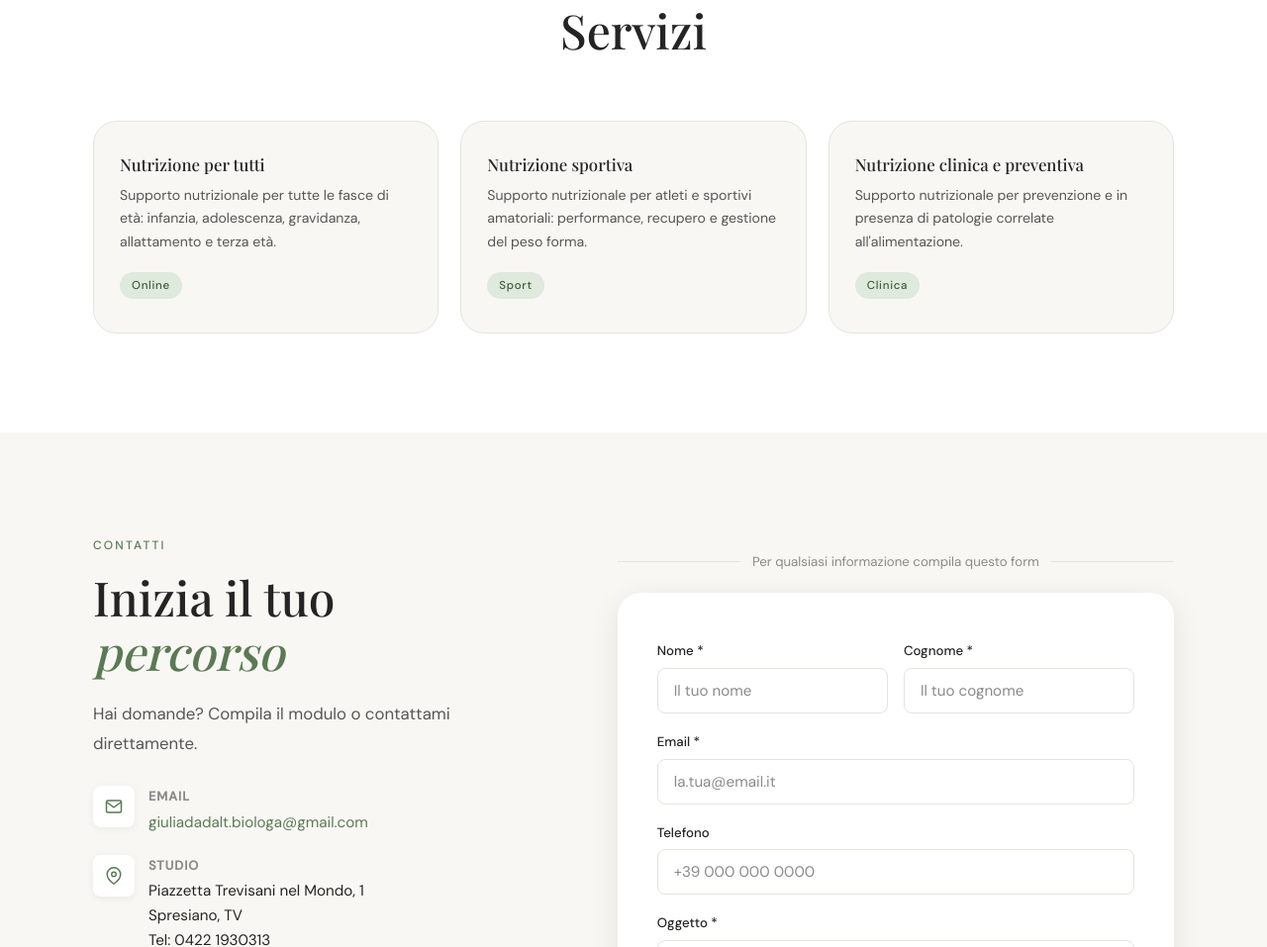
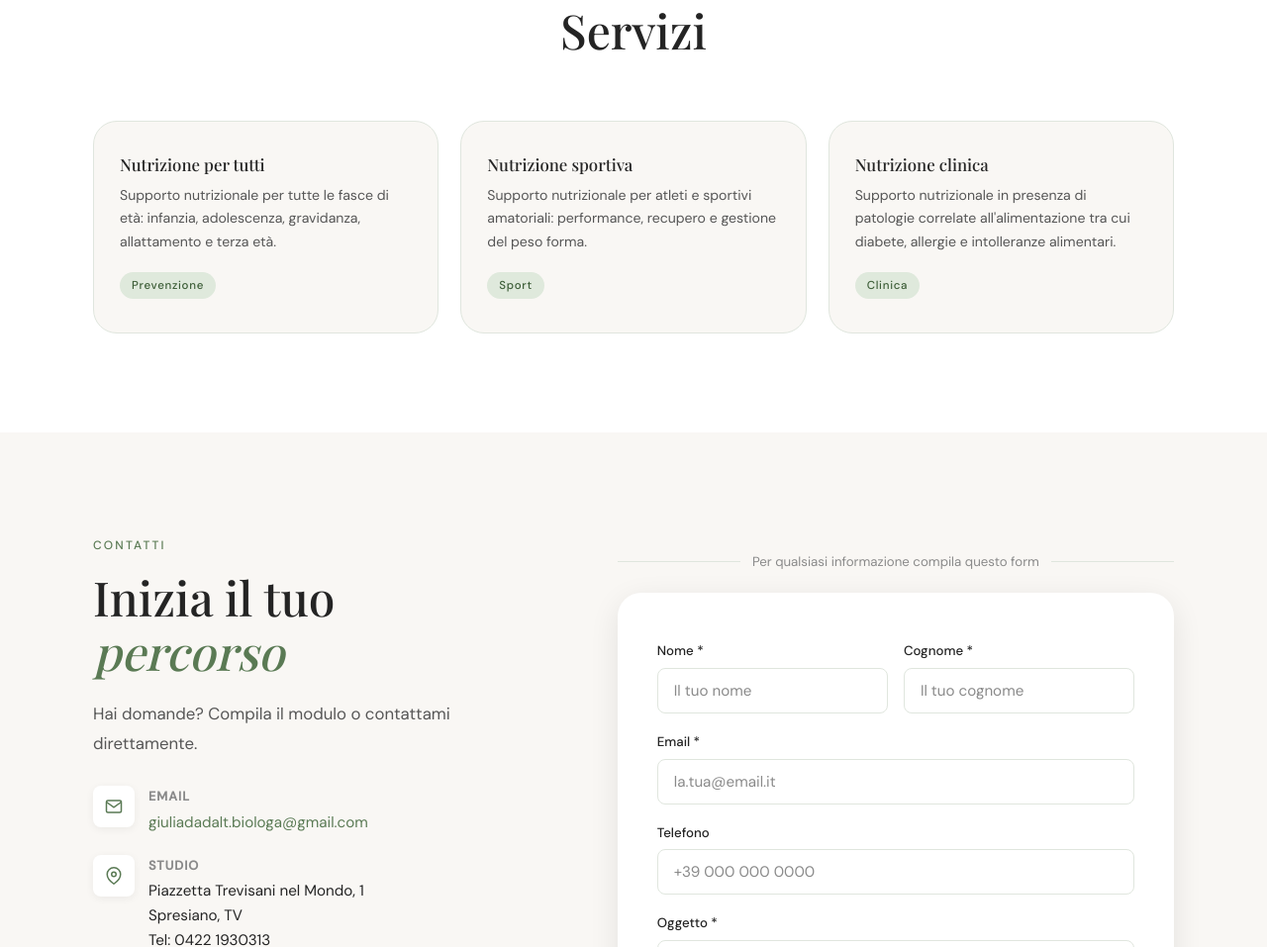
Before and after one commit to ferra12/nutri_landing_page, a plain HTML site: page templates/index.html in a window 1280 px wide. Shown: the part 2657-3614 px from the top of the page at 99% size. Drawn offline with nearby package versions, Linux system fonts and the light colour scheme; a web font is replaced by a local one.

Commit message:
fix testo

```diff
--- a/templates/index.html
+++ b/templates/index.html
@@ -249,7 +249,7 @@
         <div class="servizio-card fade-in delay-1">
           <h3>Nutrizione per tutti</h3>
           <p>Supporto nutrizionale per tutte le fasce di età: infanzia, adolescenza, gravidanza, allattamento e terza età.</p>
-          <span class="servizio-tag">Online</span>
+          <span class="servizio-tag">Prevenzione</span>
         </div>
 
         <div class="servizio-card fade-in delay-2">
@@ -259,8 +259,8 @@
         </div>
 
         <div class="servizio-card fade-in delay-3">
-          <h3>Nutrizione clinica e preventiva</h3>
-          <p>Supporto nutrizionale per prevenzione e in presenza di patologie correlate all'alimentazione.</p>
+          <h3>Nutrizione clinica</h3>
+          <p>Supporto nutrizionale in presenza di patologie correlate all'alimentazione tra cui diabete, allergie e intolleranze alimentari.</p>
           <span class="servizio-tag">Clinica</span>
         </div>
 
```
